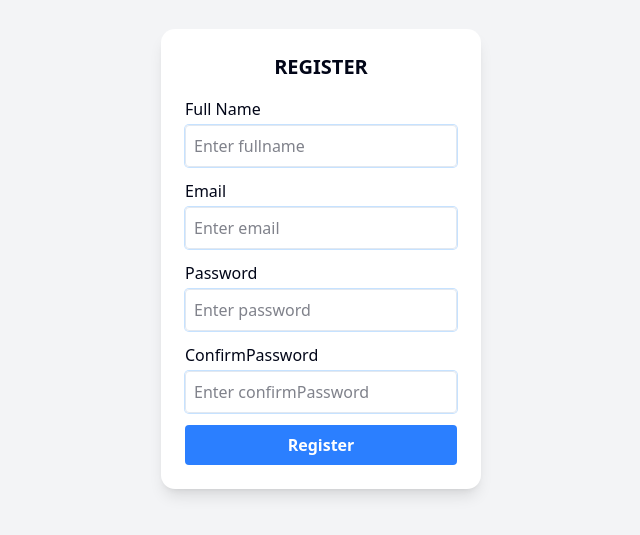
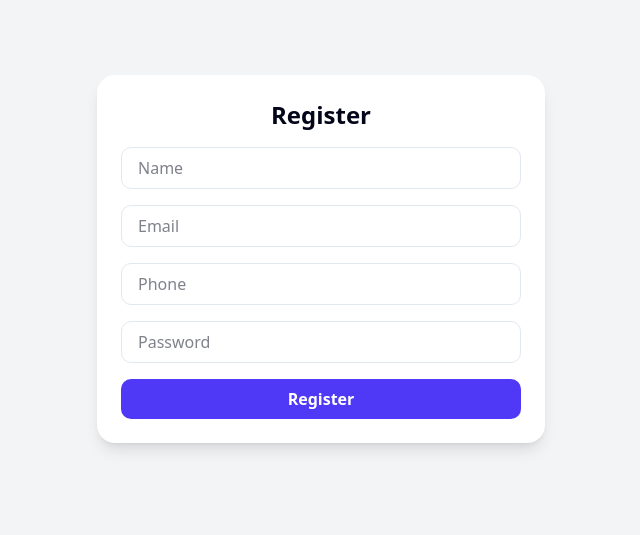
Before and after one commit to BHUMKIRAN/kiranaPasal, a Next.js app in the folder kirana-pasal/: page /register in a window 1280 px wide. Shown: the part 141-676 px from the top of the page, without its empty margins (319-959 px from the left). Built offline with nearby package versions, Linux system fonts and the light colour scheme.

Commit message:
Update: on user read , full working login and register

```diff
--- a/kirana-pasal/app/(dashboard)/admin/users/[id]/ViewUser/page.tsx
+++ b/kirana-pasal/app/(dashboard)/admin/users/[id]/ViewUser/page.tsx
@@ -1,8 +1,86 @@
-import React from 'react'
+'use client'
+import React, { useEffect, useState } from 'react'
+import { useRouter } from 'next/navigation';
+import { useParams } from 'next/navigation';
+import axios from 'axios';
 
 const ViewUser = () => {
+
+  const router = useRouter()
+  const { id } = useParams()
+
+  const [user, setUser] = useState([])
+
+  const fetchUser = async () => {
+    const { data } = await axios.get(`http://localhost:4000/users/${id}`)
+    setUser(data)
+  }
+
+  useEffect(() => {
+    fetchUser();
+  }, [id])
   return (
-    <div>ViewUser</div>
+    <div className="flex items-center justify-center bg-gradient-to-br from-indigo-100 via-sky-100 to-purple-100 p-6">
+      <div className="w-[50%] max-w-md rounded-3xl bg-white shadow-xl ring-1 ring-gray-200">
+
+        {/* Header */}
+        <div className="flex flex-col items-center gap-3 rounded-t-3xl bg-gradient-to-r from-indigo-500 to-purple-600 p-6 text-white">
+
+          <div>
+            {user.image ? (
+              <img
+                src={user.image}
+                alt={user.name}
+                className="h-24 w-24 rounded-full border-4 border-white object-cover shadow-md"
+              />
+            ) : (
+              <div className="flex h-24 w-24 items-center justify-center rounded-full border-4 border-white bg-gray-300 text-2xl font-bold text-gray-700 shadow-md">
+                {user.name?.charAt(0)}
+              </div>
+            )}
+          </div>
+          <h2 className="text-xl font-semibold tracking-wide">
+            {user.name}
+          </h2>
+          <p className="text-sm opacity-90">User Profile</p>
+        </div>
+
+        {/* Body */}
+        <div className="space-y-4 p-6">
+          <div className="flex items-center justify-between rounded-xl bg-gray-50 px-4 py-3 shadow-sm">
+            <span className="text-sm font-medium text-gray-500">Email</span>
+            <span className="text-sm font-semibold text-gray-800">
+              {user.email}
+            </span>
+          </div>
+
+          <div className="flex items-center justify-between rounded-xl bg-gray-50 px-4 py-3 shadow-sm">
+            <span className="text-sm font-medium text-gray-500">Phone</span>
+            <span className="text-sm font-semibold text-gray-800">
+              {user.phone}
+            </span>
+          </div>
+        </div>
+
+        {/* Footer */}
+        <div className="flex justify-end gap-3 rounded-b-3xl bg-gray-50 p-4">
+          <button
+            onClick={() => router.back()}
+            className="rounded-xl bg-gray-200 px-4 py-2 text-sm font-semibold text-gray-700 transition hover:bg-gray-300"
+          >
+            Back
+          </button>
+
+          <button
+            className="rounded-xl bg-indigo-600 px-4 py-2 text-sm font-semibold text-white transition hover:bg-indigo-700"
+           onClick={()=> router.push(`/admin/users/${user.id}/EditUser`)}
+           >
+            Edit
+          </button>
+        </div>
+      </div>
+    </div>
+
   )
 }
 
--- a/kirana-pasal/app/(dashboard)/admin/users/page.tsx
+++ b/kirana-pasal/app/(dashboard)/admin/users/page.tsx
@@ -47,9 +47,9 @@ const UserTable = () => {
             </tr>
           </thead>
           <tbody>
-            {user.map((users) =>
+            {user.map((users,index) =>
               <tr key={users.id}>
-                <td className="px-6 py-3 tracking-wider whitespace-nowrap text-sm ">{users.id}</td>
+                <td className="px-6 py-3 tracking-wider whitespace-nowrap text-sm ">{index+1}</td>
                 <td>{users.name}</td>
                 <td>{users.email}</td>
                 <td>{users.password}</td>
--- a/kirana-pasal/app/login/page.tsx
+++ b/kirana-pasal/app/login/page.tsx
@@ -1,11 +1,12 @@
 'use client'
 import React from 'react'
-import { useRouter } from 'next/navigation'
+import { useParams, useRouter } from 'next/navigation'
 import { Formik, Form, Field, ErrorMessage } from 'formik'
 import * as Yup from 'yup'
 
 const Login = () => {
   const router = useRouter()
+  const {id} = useParams()
 
   const handleForgetPassword = () => router.push('/forgetPassword')
   const handleRegister = () => router.push('/register')
@@ -17,13 +18,12 @@ const Login = () => {
 
   const handleSubmit = async (values,  {setSubmitting} ) => {
     try {
-      const response = await fetch('https://fakestoreapi.com/users')
+      const response = await fetch('http://localhost:4000/users')
       const users = await response.json()
       const user = users.find((u) => u.email === values.email && u.password === values.password)
-
       if (user) {
-        alert(`Login successful! Welcome ${user.username}`)
-        router.push('/')
+        alert(`Login successful! Welcome ${user.name}`)
+        router.push('/customer')
       } else alert('Invalid email or password')
     } catch {
       alert('Something went wrong')
--- a/kirana-pasal/app/register/page.tsx
+++ b/kirana-pasal/app/register/page.tsx
@@ -2,72 +2,99 @@
 import React from 'react'
 import { Formik, Form, Field, ErrorMessage } from 'formik'
 import * as Yup from 'yup'
+import axios from 'axios'
+import { useRouter } from 'next/navigation'
 
 const Register = () => {
+
+  const router = useRouter()
   const validationSchema = Yup.object({
-    fullname: Yup.string().min(3, 'Min 3 chars').required('Full name required'),
-    email: Yup.string().email('Invalid email').required('Email required'),
-    password: Yup.string().min(6, 'Min 6 chars').required('Password required'),
-    confirmPassword: Yup.string()
-      .oneOf([Yup.ref('password'), null], 'Passwords must match')
-      .required('Confirm password required'),
+    name: Yup.string()
+      .min(3, 'Min 3 characters')
+      .required('Name required'),
+
+    email: Yup.string()
+      .email('Invalid email')
+      .required('Email required'),
+
+    phone: Yup.string()
+      .required('Phone required'),
+
+    password: Yup.string()
+      .min(6, 'Min 6 characters')
+      .required('Password required'),
   })
 
-  const handleSubmit = async (values: any, { setSubmitting, resetForm }: any) => {
+  const initialValues = {
+    name: '',
+    email: '',
+    phone: '',
+    password: '',
+  }
+
+  const handleSubmit = async (values, { resetForm }) => {
     try {
-      const payload = { id: 0, username: values.fullname, email: values.email, password: values.password }
-      const response = await fetch('https://fakestoreapi.com/users', {
-        method: 'POST',
-        headers: { 'Content-Type': 'application/json' },
-        body: JSON.stringify(payload)
-      })
-      const data = await response.json()
-      console.log('User created:', data)
-      alert('Registration successful!')
-      resetForm()
-    } catch {
-      alert('Something went wrong')
-    } finally {
-      setSubmitting(false)
+      await axios.post('http://localhost:4000/users', values)
+      alert('User registered successfully')
+      router.push('/customer')
+    } catch (error) {
+      console.error(error)
+      alert('Registration failed')
     }
   }
 
   return (
-    <div className="flex justify-center items-center min-h-screen bg-gray-100 p-5">
-      <div className="flex flex-col bg-white w-80 p-6 rounded-xl shadow-lg space-y-4">
-        <h1 className="text-xl font-bold text-center uppercase">Register</h1>
+    <div className="flex min-h-screen items-center justify-center bg-gray-100">
+      <div className="w-full max-w-md rounded-2xl bg-white p-6 shadow-lg">
+        <h2 className="mb-4 text-center text-2xl font-bold">Register</h2>
 
         <Formik
-          initialValues={{ fullname: '', email: '', password: '', confirmPassword: '' }}
+          initialValues={initialValues}
           validationSchema={validationSchema}
           onSubmit={handleSubmit}
         >
-          {({ isSubmitting }) => (
-            <Form className="flex flex-col space-y-3">
-              {['fullname','email','password','confirmPassword'].map((field) => (
-                <div key={field} className="flex flex-col">
-                  <label className="font-medium mb-1" htmlFor={field}>
-                    {field === 'fullname' ? 'Full Name' : field.charAt(0).toUpperCase() + field.slice(1)}
-                  </label>
+          <Form className="space-y-4">
+            <div>
               <Field
-                    type={field.includes('password') ? 'password' : 'text'}
-                    name={field}
-                    placeholder={`Enter ${field}`}
-                    className="w-full border rounded p-2 ring ring-blue-300/50"
+                name="name"
+                placeholder="Name"
+                className="w-full rounded-lg border px-4 py-2"
               />
-                  <ErrorMessage name={field} component="div" className="text-red-500 text-sm mt-1" />
+              <ErrorMessage name="name" component="p" className="text-sm text-red-500" />
             </div>
-              ))}
-
+            <div>
+              <Field
+                name="email"
+                type="email"
+                placeholder="Email"
+                className="w-full rounded-lg border px-4 py-2"
+              />
+              <ErrorMessage name="email" component="p" className="text-sm text-red-500" />
+            </div>
+            <div>
+              <Field
+                name="phone"
+                placeholder="Phone"
+                className="w-full rounded-lg border px-4 py-2"
+              />
+              <ErrorMessage name="phone" component="p" className="text-sm text-red-500" />
+            </div>
+            <div>
+              <Field
+                name="password"
+                type="password"
+                placeholder="Password"
+                className="w-full rounded-lg border px-4 py-2"
+              />
+              <ErrorMessage name="password" component="p" className="text-sm text-red-500" />
+            </div>
             <button
               type="submit"
-                disabled={isSubmitting}
-                className="w-full py-2 rounded font-semibold text-white bg-blue-500 hover:bg-blue-600"
+              className="w-full rounded-lg bg-indigo-600 py-2 font-semibold text-white hover:bg-indigo-700"
             >
-                {isSubmitting ? 'Registering...' : 'Register'}
+              Register
             </button>
           </Form>
-          )}
         </Formik>
       </div>
     </div>
--- a/kirana-pasal/db.json
+++ b/kirana-pasal/db.json
@@ -57,6 +57,20 @@
       "email": "bibek@gmail.com",
       "phone": "2525654634",
       "password": "twrwerwrwr"
+    },
+    {
+      "id": "ffc0",
+      "name": "Bhum bikram silwal",
+      "email": "bhum@gmail.com",
+      "phone": "9825728567",
+      "password": "vhum@gmail"
+    },
+    {
+      "id": "56e6",
+      "name": "Ram",
+      "email": "ram@gmail.com",
+      "phone": "144352435",
+      "password": "Ram@gmail.com"
     }
   ]
 }
```
Lines whose indentation alone changed are shown as unchanged.
